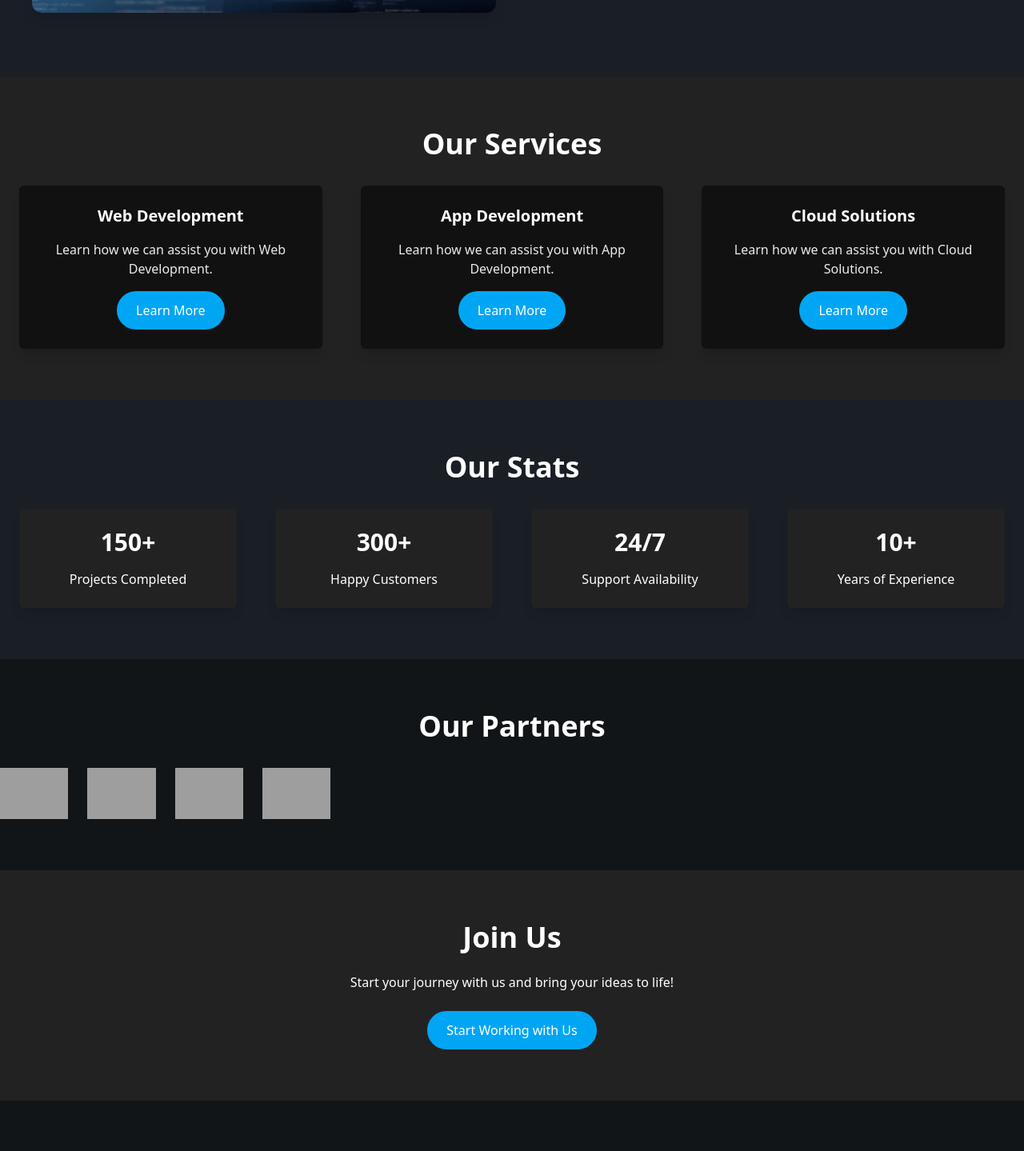
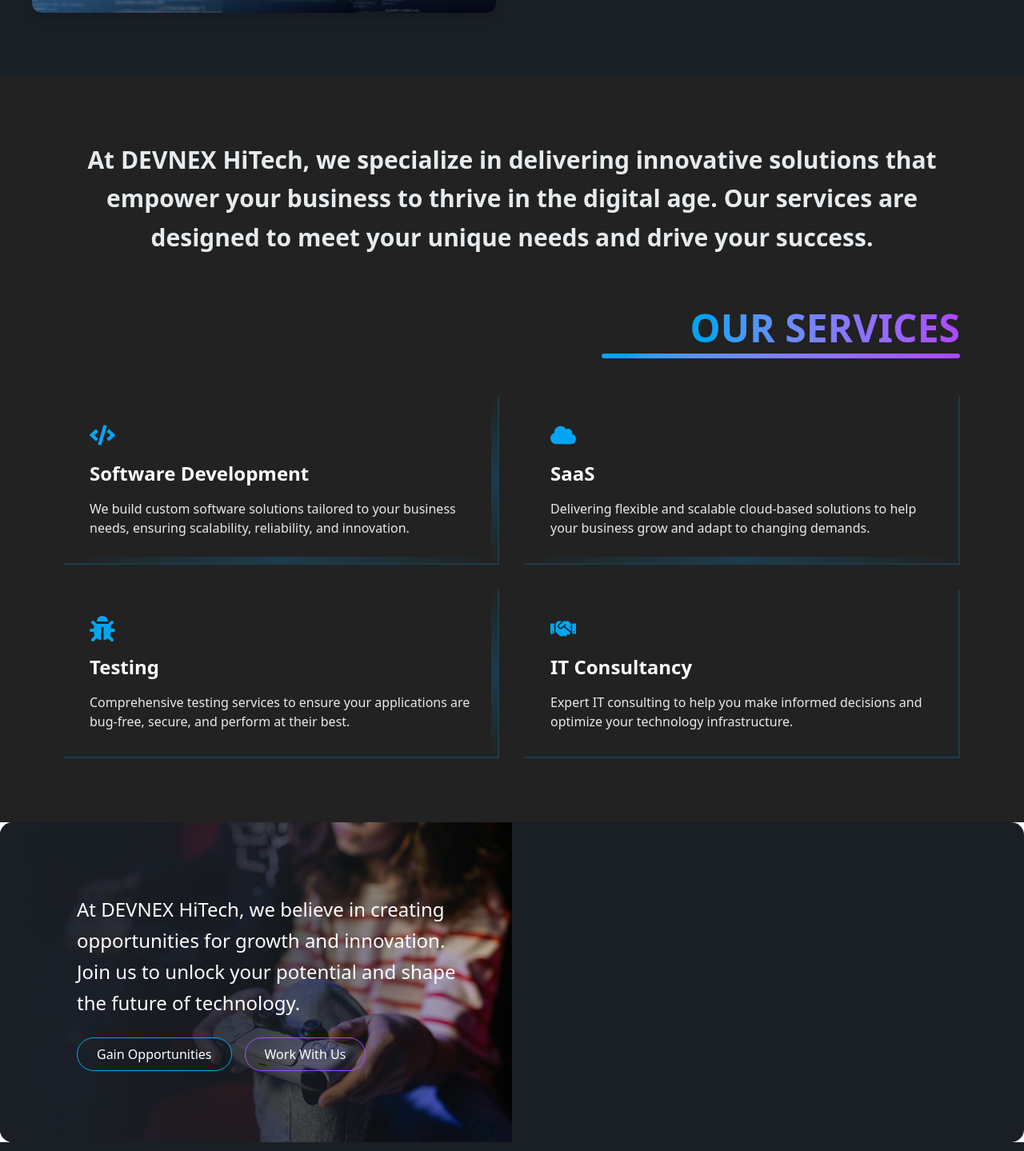
Before and after one commit to Zeden12/DEVNEX-HiTech-fn, a React (Vite) app: page / in a window 1280 px wide. Shown: the part 1511-2950 px from the top of the page at 80% size. Built offline with nearby package versions, Linux system fonts and the light colour scheme; grey boxes are pictures that could not be loaded.

Commit message:
working on banners

```diff
--- /dev/null
+++ b/src/components/OpportunitiesBanner.jsx
@@ -0,0 +1,41 @@
+import React from 'react';
+
+const OpportunitiesBanner = () => {
+  // Dynamic path for the image
+  const bannerImage = new URL('../assets/baner.jpg', import.meta.url).href;
+
+  return (
+    <div
+      className="relative w-full h-[300px] md:h-[400px] bg-[#1a1f26] flex items-center rounded-2xl overflow-hidden"
+    >
+      {/* Background Image (Right Side) */}
+      <div
+        className="absolute inset-0 bg-cover bg-center bg-no-repeat w-1/2 right-0"
+        style={{ backgroundImage: `url(${bannerImage})` }}
+      ></div>
+
+      {/* Color Overlay (Left Side) */}
+      <div className="absolute inset-0 bg-gradient-to-r from-[#1a1f26] via-[#1a1f26]/80 to-transparent w-1/2"></div>
+
+      {/* Content */}
+      <div className="relative z-10 px-6 md:px-12 lg:px-24 max-w-2xl">
+        {/* Text */}
+        <p className="font-poppins text-white text-lg md:text-xl lg:text-2xl leading-relaxed">
+          At DEVNEX HiTech, we believe in creating opportunities for growth and innovation. Join us to unlock your potential and shape the future of technology.
+        </p>
+
+        {/* Buttons */}
+        <div className="flex gap-4 mt-6">
+          <button className="font-poppins text-white border border-sky-500 px-6 py-2 rounded-full hover:bg-sky-500 hover:text-white transition-all duration-300">
+            Gain Opportunities
+          </button>
+          <button className="font-poppins text-white border border-purple-500 px-6 py-2 rounded-full hover:bg-purple-500 hover:text-white transition-all duration-300">
+            Work With Us
+          </button>
+        </div>
+      </div>
+    </div>
+  );
+};
+
+export default OpportunitiesBanner;
--- a/src/components/ServicesSection.jsx
+++ b/src/components/ServicesSection.jsx
@@ -1,16 +1,72 @@
-// src/components/ServicesSection.jsx
 import React from 'react';
+import { FaCode, FaCloud, FaBug, FaHandshake } from 'react-icons/fa';
 
 const ServicesSection = () => {
   return (
-    <section className="py-16 bg-[#222] text-white text-center">
-      <h2 className="text-4xl font-bold mb-8">Our Services</h2>
-      <div className="grid grid-cols-1 md:grid-cols-3 gap-12 px-6">
-        {["Web Development", "App Development", "Cloud Solutions"].map((service, idx) => (
-          <div key={idx} className="bg-[#111] p-6 rounded-md shadow-lg hover:bg-sky-500 transition">
-            <h3 className="text-xl font-semibold mb-4">{service}</h3>
-            <p className="text-[#E7EBEE] mb-4">Learn how we can assist you with {service}.</p>
-            <button className="bg-sky-500 text-white px-6 py-3 rounded-full">Learn More</button>
+    <section className="py-20 bg-[#222] text-white">
+      {/* Sweet Paragraph */}
+      <div className="container mx-auto text-center mb-16 px-6 md:px-12 lg:px-20">
+        <p className="text-2xl md:text-3xl font-semibold text-[#E7EBEE] leading-relaxed">
+          At DEVNEX HiTech, we specialize in delivering innovative solutions that empower your business to thrive in the digital age. Our services are designed to meet your unique needs and drive your success.
+        </p>
+      </div>
+
+      {/* Header */}
+      <div className="container mx-auto text-right mb-12 px-6 md:px-12 lg:px-20">
+        <h2 className="text-5xl font-bold uppercase">
+          <span className="bg-gradient-to-r from-sky-500 to-purple-500 bg-clip-text text-transparent">
+            Our Services
+          </span>
+        </h2>
+        <div className="ml-auto w-2/5 mt-2 h-1.5 bg-gradient-to-r from-sky-500 to-purple-500 rounded-full"></div>
+      </div>
+
+      {/* Services Grid */}
+      <div className="container mx-auto grid grid-cols-1 md:grid-cols-2 gap-8 px-6 md:px-12 lg:px-20">
+        {[
+          {
+            icon: <FaCode size={32} className="text-sky-500" />,
+            title: "Software Development",
+            description: "We build custom software solutions tailored to your business needs, ensuring scalability, reliability, and innovation.",
+          },
+          {
+            icon: <FaCloud size={32} className="text-sky-500" />,
+            title: "SaaS",
+            description: "Delivering flexible and scalable cloud-based solutions to help your business grow and adapt to changing demands.",
+          },
+          {
+            icon: <FaBug size={32} className="text-sky-500" />,
+            title: "Testing",
+            description: "Comprehensive testing services to ensure your applications are bug-free, secure, and perform at their best.",
+          },
+          {
+            icon: <FaHandshake size={32} className="text-sky-500" />,
+            title: "IT Consultancy",
+            description: "Expert IT consulting to help you make informed decisions and optimize your technology infrastructure.",
+          },
+        ].map((service, idx) => (
+          <div
+            key={idx}
+            className="relative p-8 border-b-2 border-r-2 border-sky-500/20"
+          >
+            {/* Icon */}
+            <div className="mb-4">
+              {service.icon}
+            </div>
+
+            {/* Title */}
+            <h3 className="text-2xl font-semibold mb-4">{service.title}</h3>
+
+            {/* Description */}
+            <p className="text-[#E7EBEE]">{service.description}</p>
+
+            {/* Cross Separator */}
+            {idx % 2 === 0 && (
+              <div className="absolute top-0 right-0 w-2 h-full bg-gradient-to-b from-transparent via-sky-500/20 to-transparent"></div>
+            )}
+            {idx < 2 && (
+              <div className="absolute bottom-0 left-0 w-full h-2 bg-gradient-to-r from-transparent via-sky-500/20 to-transparent"></div>
+            )}
           </div>
         ))}
       </div>
--- a/src/pages/HomePage.jsx
+++ b/src/pages/HomePage.jsx
@@ -6,6 +6,7 @@
 import StatsSection from "../components/StatsSection";
 import PartnersSection from "../components/PartnersSection";
 import OpportunitiesSection from "../components/OpportunitiesSection";
+import OpportunitiesBanner from '../components/OpportunitiesBanner';
 
 const HomePage = () => {
   return (
@@ -13,6 +14,7 @@
       <HeroSection />
       <AboutSection />
       <ServicesSection />
+      <OpportunitiesBanner />
       <StatsSection />
       <PartnersSection/>
       <OpportunitiesSection/>
```
Also changed, not shown: src/assets/baner.jpg (added).
